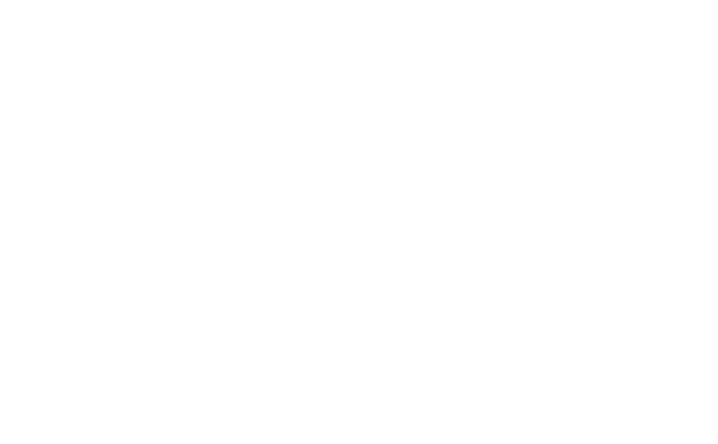
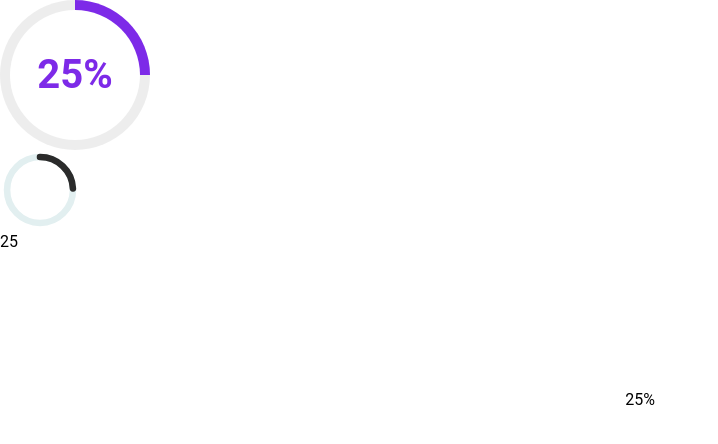
Before and after one commit to thiago-silva-santos/gospeltune, a Nuxt app: page /progressbar in a window 1280 px wide. Before the commit this address had no page. Shown: the top 444 px of the page, without its empty margins (0-718 px from the left). Built offline with nearby package versions, Linux system fonts and the light colour scheme.

Commit message:
implementa outra forma de barra de progresso arredondada

```diff
--- /dev/null
+++ b/pages/progressbar.vue
@@ -0,0 +1,103 @@
+<template>
+     <div class="container  w-full h-screen mx-auto p-10 flex flex-col justify-center items-center gap-10">
+
+          <div class="circular-progress"
+               :style="`background: conic-gradient(#7d2ae8 ${this.progress * 3.6}deg, #ededed 0deg)`">
+               <span class="progress-value">{{ progress }}%</span>
+          </div>
+
+
+
+
+
+          <div class="progress-bar-2 relative">
+               <svg viewBox="-1 -1 34 34">
+                    <circle cx="16" cy="16" r="14" class="progress-bar__background" />
+                    <circle cx="16" cy="16" r="14" class="progress-bar__progress
+                      js-progress-bar" :style="`--num: ${this.progress}`" />
+               </svg>
+               <div class="content">
+                    <span>{{ progress }}%</span>
+               </div>
+          </div>
+
+
+
+          <input type="text" class="border p-2" v-model="progress">
+     </div>
+</template>
+<script>
+export default {
+     data() {
+          return {
+               progress: 25
+          }
+     }
+}
+</script>
+<style scoped>
+.circular-progress {
+     position: relative;
+     height: 150px;
+     width: 150px;
+     border-radius: 50%;
+     /* background: conic-gradient(#0d0814 3.6deg, #ededed 0deg); */
+     display: flex;
+     align-items: center;
+     justify-content: center;
+     animation: grad1 3s linear;
+}
+
+.circular-progress::before {
+     content: "";
+     position: absolute;
+     height: 130px;
+     width: 130px;
+     border-radius: 50%;
+     background-color: #fff;
+}
+
+.progress-value {
+     position: relative;
+     font-size: 40px;
+     font-weight: 600;
+     color: #7d2ae8;
+}
+
+
+
+/* OUTRA FORMA DE BARRA DE PROGRESSO */
+
+
+.progress-bar-2 {
+     @apply w-20 h-20
+}
+
+svg {
+     height: 100%;
+     width: 100%;
+     transform: rotate(270deg);
+}
+
+.progress-bar__background {
+     fill: none;
+     stroke: #e2eff0;
+     stroke-width: 2.8;
+}
+
+.progress-bar__progress {
+     fill: none;
+     stroke: #2b2b2b;
+     stroke-dasharray: 87;
+     stroke-dashoffset: calc(87 - (85 * var(--num)) / 100);
+     stroke-linecap: round;
+     stroke-width: 2.8;
+     transition: stroke-dashoffset 1s ease-in-out;
+}
+.content {
+     @apply absolute;
+     top: 50%;
+     left: 50%;
+     transform: translate(-50%, -50%);
+}
+</style>
```
